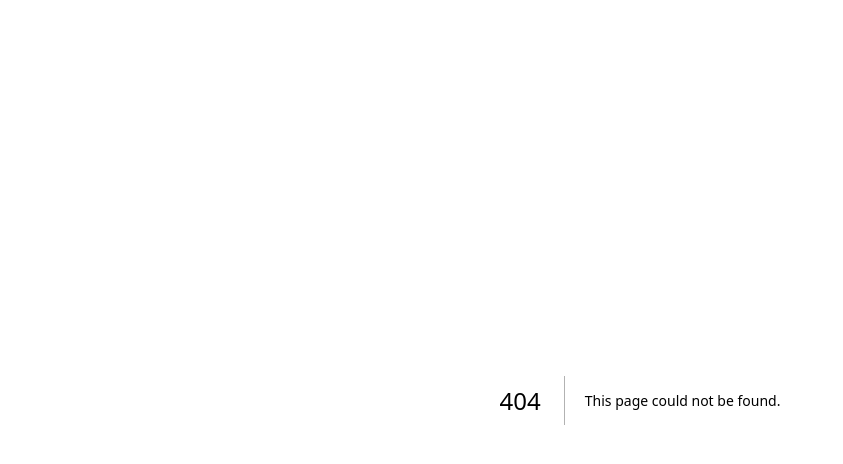
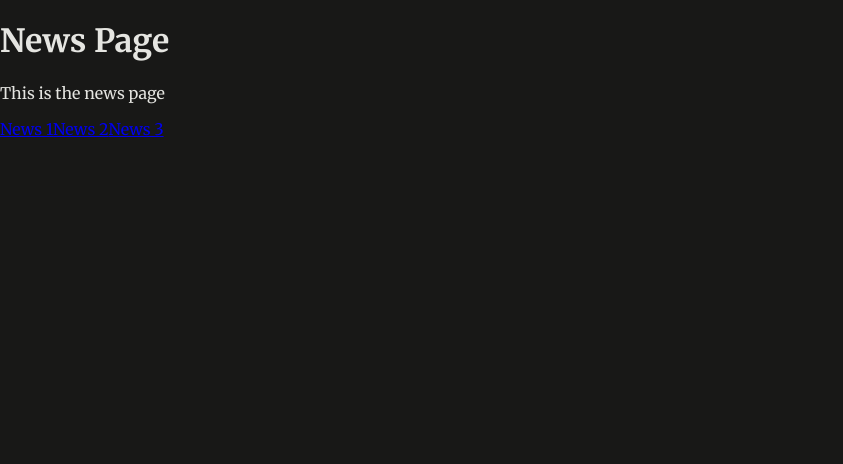
Before and after one commit to moshnogorskaia/news-app, a Next.js app: page /news in a window 1280 px wide. Before the commit this address had no page. Shown: the top 464 px of the page, without its empty margins (0-843 px from the left). Built offline with nearby package versions, Linux system fonts and the light colour scheme.

Commit message:
Add News List and dynamic News pages

```diff
--- /dev/null
+++ b/app/news/page.js
@@ -0,0 +1,13 @@
+import Link from 'next/link';
+
+export default function NewsPage() {
+    return (
+        <div>
+            <h1>News Page</h1>
+            <p>This is the news page</p>
+            <Link href="/news/1">News 1</Link>
+            <Link href="/news/2">News 2</Link>
+            <Link href="/news/3">News 3</Link>
+        </div>
+    )
+}
```
Also changed, not shown: app/news/[id]/page.js (added, +9 -0 lines), 1 other file (tests, documents, lock files or other folders).
